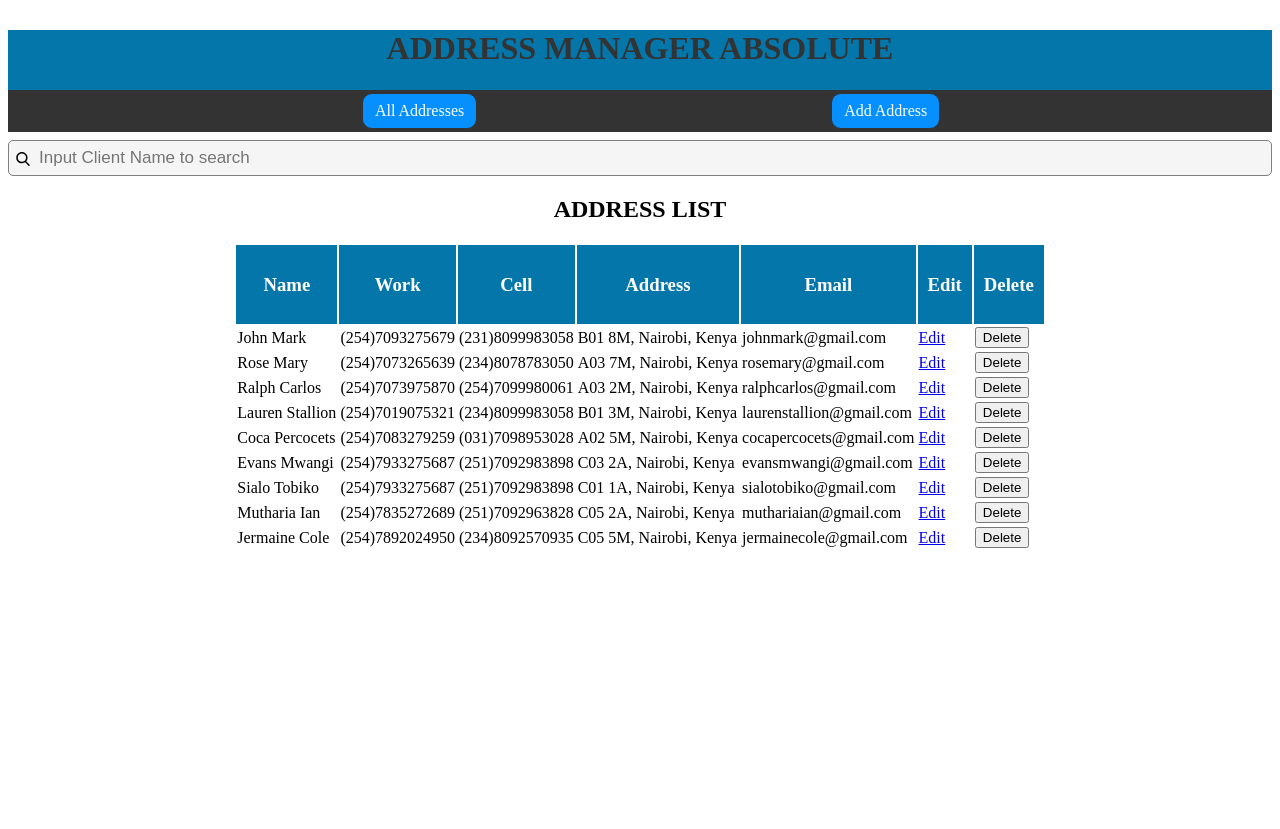
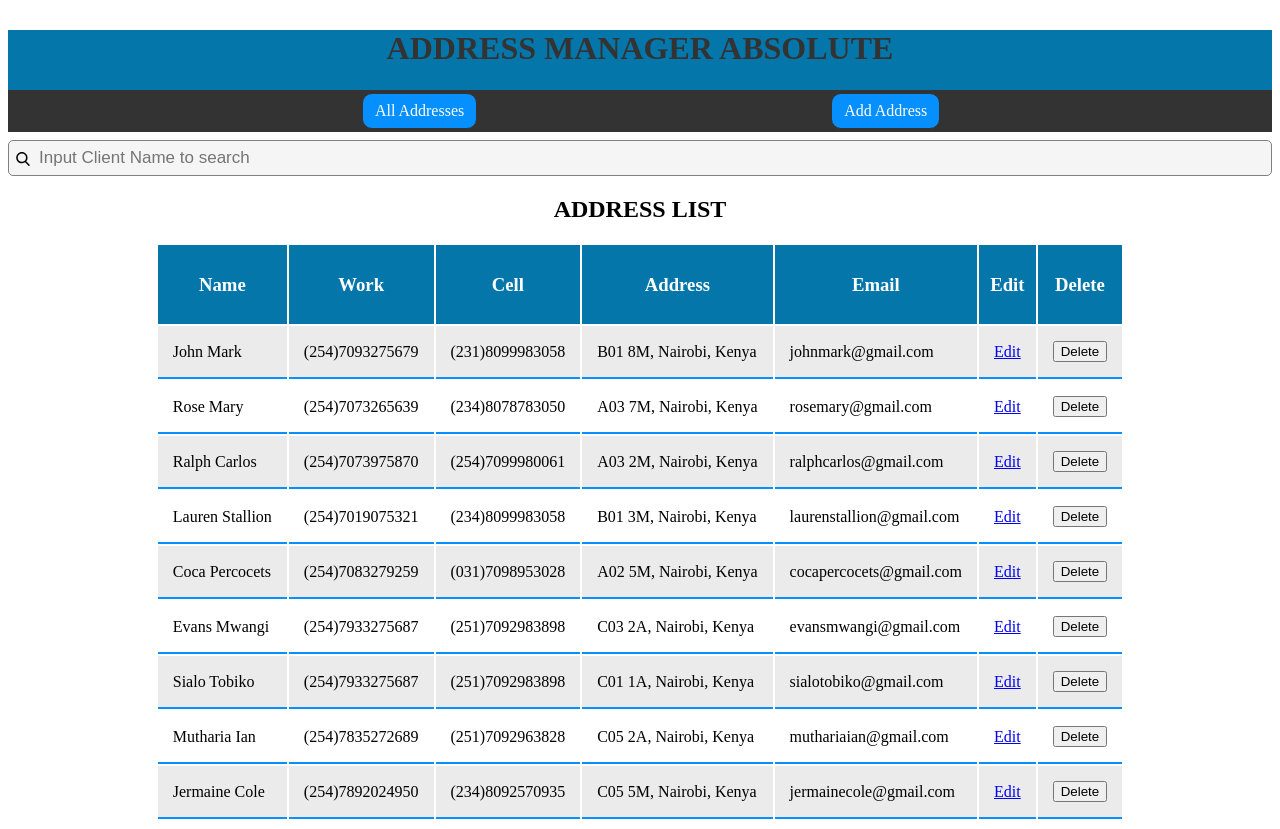
Before and after one commit to PascalOdudigbo/Address-Manager-App, a React (Create React App) app: page / in a window 1280 px wide. Before the commit the page ends 800 px from the top, so only its background shows below. Built offline with nearby package versions, Linux system fonts and the light colour scheme; data requests are answered from the project's data file.

Commit message:
styled the table data and added events to it

```diff
--- a/src/index.css
+++ b/src/index.css
@@ -81,3 +81,11 @@
   background-color: #0476aa;
   color: white;
 }
+
+td {
+  padding: 15px;
+  text-align: left;
+  border-bottom: 2px solid rgb(6, 143, 255);
+}
+tr:nth-child(even) {background-color: #ebebeb;}
+tr:hover {background-color: rgb(80, 185, 255);}
```
